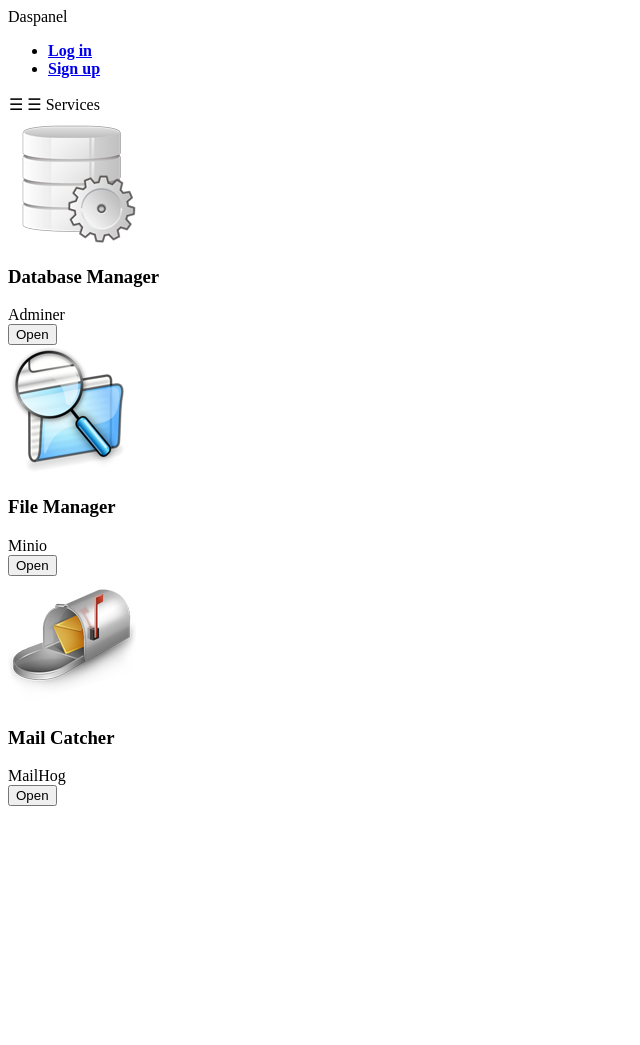
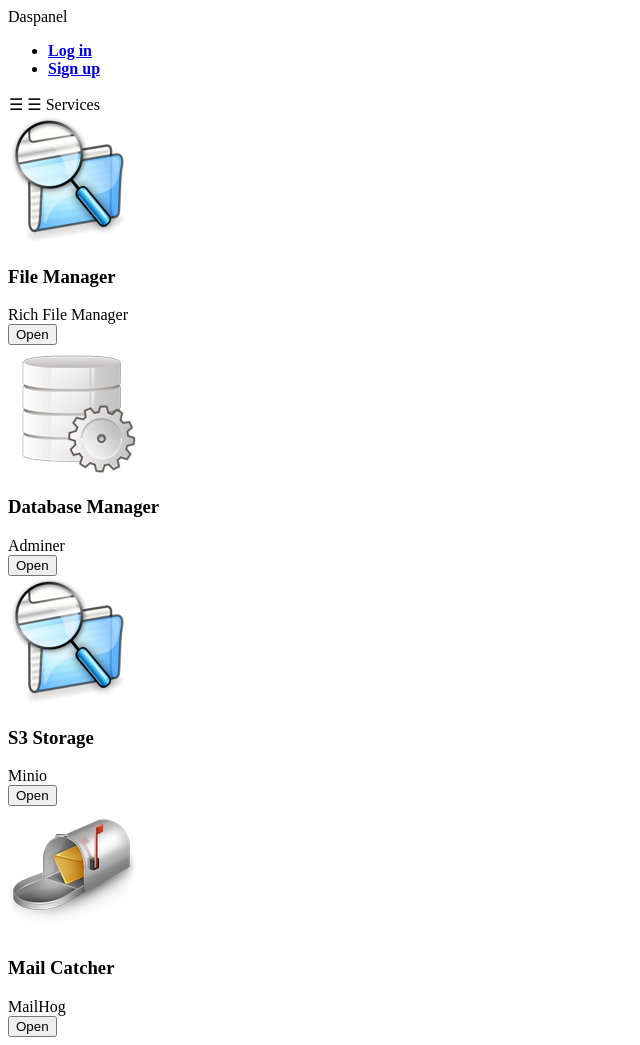
Before and after one commit to daspanel/panel, a Python web app: template daspanel_web/templates/default/modules/services/home.html in a window 1280 px wide. Shown: the whole page, without its empty margins (0-640 px from the left). Before the commit the page ends 806 px from the top, so only its background shows below. Run offline with Jinja, Linux system fonts and the light colour scheme; the template is opened without the code that fills it, so the values that code supplies are empty.

Commit message:
Added file manager section into Services.

```diff
--- a/daspanel_web/templates/default/modules/services/home.html
+++ b/daspanel_web/templates/default/modules/services/home.html
@@ -20,6 +20,29 @@
     <div class="mui--appbar-height"></div>
     <div class="mui-container-fluid">
         <div class="mui-row mui--z1">
+            <!-- BOF File manager -->
+            <div class="mui-col-xs-12 mui-col-sm-12 mui-col-md-6 mui-col-lg-6 mui-col-xl-4">
+  	            <article class="cssui-usercard cssui-usercard_skin--material cssui-usercard_skin--material_mod--indigo">
+                    <div class="cssui-usercard__body">
+                        <header class="cssui-usercard__header">
+				            <img src="/static/images/file-manager.png" class="cssui-usercard__avatar" alt="Avatar">
+                            <div class="cssui-usercard__header-info truncate">
+                                <h3 title="Database Manager" class="cssui-usercard__name">File Manager</h3>
+                                <span title="Adminer" class="cssui-usercard__post">Rich File Manager</span>
+                            </div>
+                        </header>
+                        <div class="cssui-usercard__content">
+                        </div>
+                    </div>
+                    <footer class="cssui-usercard__footer">
+                        <div>
+                            <button onclick="window.open('https://fm.svc.{{ config.DASPANEL.sys.hostname }}');" class="mui-btn mui-btn--small mui-btn--primary mui-btn--flat">Open</button>
+                        </div>
+                    </footer>
+	            </article>
+            </div>
+            <!-- EOF File manager -->
+
             <!-- BOF Database manager -->
             <div class="mui-col-xs-12 mui-col-sm-12 mui-col-md-6 mui-col-lg-6 mui-col-xl-4">
   	            <article class="cssui-usercard cssui-usercard_skin--material cssui-usercard_skin--material_mod--indigo">
@@ -43,14 +66,14 @@
             </div>
             <!-- EOF Database manager -->
 
-            <!-- BOF File manager -->
+            <!-- BOF S3 manager -->
             <div class="mui-col-xs-12 mui-col-sm-12 mui-col-md-6 mui-col-lg-6 mui-col-xl-4">
   	            <article class="cssui-usercard cssui-usercard_skin--material cssui-usercard_skin--material_mod--indigo">
                     <div class="cssui-usercard__body">
                         <header class="cssui-usercard__header">
 				            <img src="/static/images/file-manager.png" class="cssui-usercard__avatar" alt="Avatar">
                             <div class="cssui-usercard__header-info truncate">
-                                <h3 title="File Manager" class="cssui-usercard__name">File Manager</h3>
+                                <h3 title="File Manager" class="cssui-usercard__name">S3 Storage</h3>
                                 <span title="Minio" class="cssui-usercard__post">Minio</span>
                             </div>
                         </header>
@@ -64,7 +87,7 @@
                     </footer>
 	            </article>
             </div>
-            <!-- EOF File manager -->
+            <!-- EOF S3 manager -->
 
             <!-- BOF Mail catcher -->
             <div class="mui-col-xs-12 mui-col-sm-12 mui-col-md-6 mui-col-lg-6 mui-col-xl-4">
```
